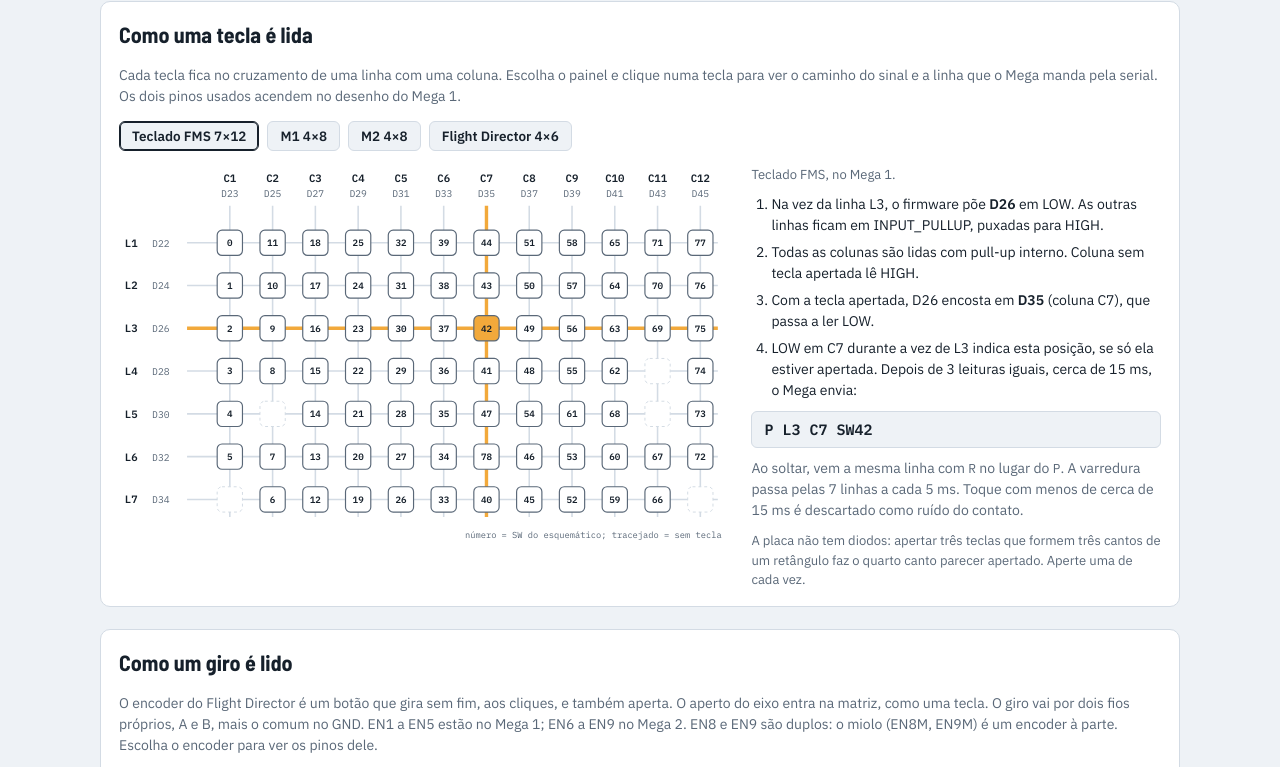
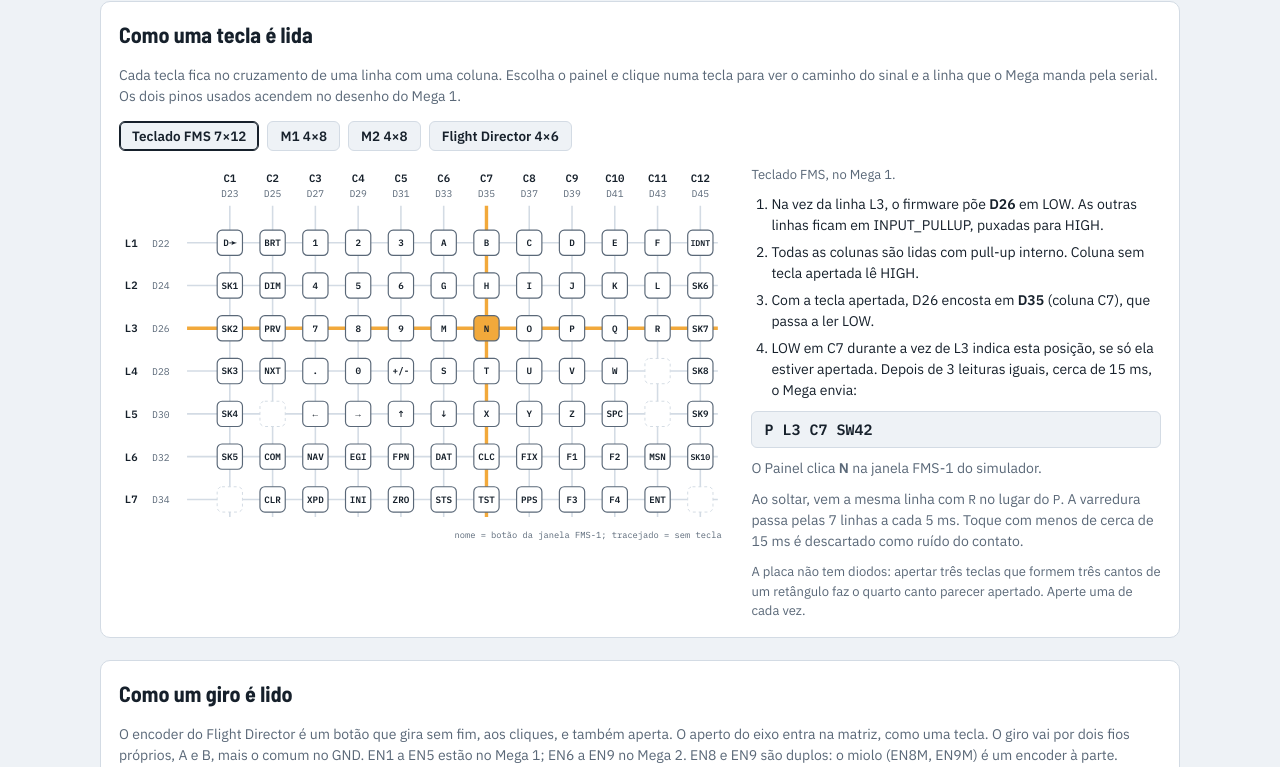
Before and after one commit to Ceugox/blackhawk-pinagem, a plain HTML site: page index.html in a window 1280 px wide. Shown: the part 1846-2613 px from the top of the page. Drawn offline with Linux system fonts and the light colour scheme.

Commit message:
Teclado FMS: nome do botao da FMS-1 em cada tecla
Cada posicao da matriz do FMS mostra o botao da janela FMS-1 que o
Painel clica (tabela de 23/11, ComandoFms.Teclas), com SW e posicao
no titulo e no passo a passo. O script confere que FMS1 e CHAVE_FMS
tem os vazios nas mesmas posicoes e 79 nomes sem repetir; 2 defeitos
plantados novos (23 no total).

Co-Authored-By: Claude Opus 5.5 <noreply@anthropic.com>

```diff
--- a/ci/check.js
+++ b/ci/check.js
@@ -79,6 +79,8 @@ const plantados = [
   ['["22","23"]', '["22","1"]', "D1 proibido no Mega 2", "giro do Mega 2 na serial do USB"],
   ['"EN9M-B","GND2"]', '"EN9M-B"]', "GND2 sem conector nem fio novo", "GND do Mega 2 fora da ficha"],
   ['"EN8M-A","EN8M-B",', '', "EN8M-A sem conector nem fio novo", "miolo do duplo fora da ficha"],
+  ['"W", null, "SK8"', '"W", "Z", "SK8"', "FMS L4 C11: nome e SW não batem", "botao do FMS-1 em posicao sem tecla"],
+  ['"G", "H", "I"', '"G", "G", "I"', "FMS-1 G repetido", "botao do FMS-1 repetido"],
   ['["ROW4","COL1"]', '["COL1"]', "ROW4 sem conector nem fio novo", "fio do Flight Director fora dos conectores"],
   ['["GND","ROW3"', '["ROW3"', "GND sem conector nem fio novo", "GND dos encoders fora dos conectores"],
 ];
--- a/index.html
+++ b/index.html
@@ -253,6 +253,17 @@ code { font-family: var(--font-mono); font-size: .92em; }
     [ 5,  7, 13, 20, 27, 34, 78, 46, 53, 60, 67, 72],
     [-1,  6, 12, 19, 26, 33, 40, 45, 52, 59, 66, -1]
   ];
+  // Botao da janela FMS-1 do simulador em cada posicao do teclado (ComandoFms.Teclas
+  // do Painel, 23/11/2026): a placa tem a mesma disposicao da janela. null = sem tecla.
+  var FMS1 = [
+    ["D➛", "BRT", "1", "2", "3", "A", "B", "C", "D", "E", "F", "IDNT"],
+    ["SK1", "DIM", "4", "5", "6", "G", "H", "I", "J", "K", "L", "SK6"],
+    ["SK2", "PRV", "7", "8", "9", "M", "N", "O", "P", "Q", "R", "SK7"],
+    ["SK3", "NXT", ".", "0", "+/-", "S", "T", "U", "V", "W", null, "SK8"],
+    ["SK4", null, "←", "→", "↑", "↓", "X", "Y", "Z", "SPC", null, "SK9"],
+    ["SK5", "COM", "NAV", "EGI", "FPN", "DAT", "CLC", "FIX", "F1", "F2", "MSN", "SK10"],
+    [null, "CLR", "XPD", "INI", "ZRO", "STS", "TST", "PPS", "F3", "F4", "ENT", null]
+  ];
   // Flight Director (CHAVE_FD do firmware): numero = SW, texto = eixo do encoder, -1 = sem tecla.
   var CHAVE_FD = [
     ["EN8", 36,    12,    -1,    45, 48],
@@ -262,7 +273,7 @@ code { font-family: var(--font-mono); font-size: .92em; }
   ];
   var BOARDS = [
     { id: "fms", title: "Teclado FMS", sub: "7 linhas × 12 colunas, 79 teclas", L: ["22","24","26","28","30","32","34"], C: ["23","25","27","29","31","33","35","37","39","41","43","45"],
-      note: "Tudo na barra dupla: linhas na coluna de dentro (pares), colunas na de fora (ímpares). São 19 fios.", chave: CHAVE_FMS },
+      note: "Tudo na barra dupla: linhas na coluna de dentro (pares), colunas na de fora (ímpares). São 19 fios. Cada tecla aperta o botão na mesma posição da janela FMS-1 do simulador (veja \"Como uma tecla é lida\", aba Teclado FMS).", chave: CHAVE_FMS },
     { id: "m1", title: "M1", sub: "placa de 32 botões, 4 × 8", L: ["2","3","4","5"], C: ["6","7","8","9","10","11","12","44"],
       note: "Linhas e C1 a C7 na barra de cima. A C8 vai no D44, na barra dupla, lado de dentro, na mesma fileira do D45 (C12 do FMS): confira o furo antes de espetar." },
     { id: "m2", title: "M2", sub: "placa de 32 botões, 4 × 8 (não é o Mega 2)", L: ["36","38","40","42"], C: ["46","47","48","49","50","51","52","53"],
@@ -550,6 +561,15 @@ code { font-family: var(--font-mono); font-size: .92em; }
   giros.forEach(function (gi) { precisa.push(gi.b.EN[gi.k] + "-A", gi.b.EN[gi.k] + "-B"); });
   precisa.forEach(function (s) { if (!ligados[s]) conflitos.push(s + " sem conector nem fio novo"); });
 
+  var nomesFms = {};
+  FMS1.forEach(function (linha, i) {
+    linha.forEach(function (n, j) {
+      if ((n == null) !== (CHAVE_FMS[i][j] === -1)) conflitos.push("FMS L" + (i + 1) + " C" + (j + 1) + ": nome e SW não batem");
+      if (n != null) { if (nomesFms[n]) conflitos.push("FMS-1 " + n + " repetido"); nomesFms[n] = true; }
+    });
+  });
+  if (Object.keys(nomesFms).length !== 79) conflitos.push("FMS-1 com " + Object.keys(nomesFms).length + " botões, esperado 79");
+
   if (conflitos.length) {
     var w = document.createElement("div");
     w.className = "warn";
@@ -663,7 +683,10 @@ code { font-family: var(--font-mono); font-size: .92em; }
           var eixo = typeof k === "string";
           var g = mxEl("g", { "class": "mx-btn", tabindex: 0, role: "button", "aria-label": (eixo ? "Eixo do encoder " + k : "Tecla") + " L" + (i + 1) + " C" + (j + 1) });
           var r = mxEl("rect", { x: x - 13, y: y - 13, width: 26, height: 26, rx: eixo ? 13 : 5, fill: "var(--surface)", stroke: "var(--muted)", "stroke-width": 1.2 }, g);
-          mxEl("text", { x: x, y: y + 3.5, "text-anchor": "middle", fill: "var(--fg)", "font-family": mono, "font-size": eixo ? 8.5 : 9.5, "font-weight": 600 }, g, k != null ? String(k) : "");
+          var nomeFms = id === "fms" ? FMS1[i][j] : null;  // no FMS, o nome do botao da janela FMS-1
+          var texto = nomeFms != null ? nomeFms : k != null ? String(k) : "";
+          mxEl("text", { x: x, y: y + 3.5, "text-anchor": "middle", fill: "var(--fg)", "font-family": mono, "font-size": eixo || texto.length > 3 ? 8.5 : 9.5, "font-weight": 600 }, g, texto);
+          if (nomeFms != null) mxEl("title", {}, g, nomeFms + " = SW" + k + ", L" + (i + 1) + " C" + (j + 1));
           botoesEl[i + "," + j] = r;
           g.addEventListener("click", function () { selecionar(i, j); });
           g.addEventListener("keydown", function (ev) {
@@ -674,6 +697,7 @@ code { font-family: var(--font-mono); font-size: .92em; }
     }
     mxEl("text", { x: w - 12, y: h - 4, "text-anchor": "end", fill: "var(--muted)", "font-family": mono, "font-size": 9 }, null,
       id === "fd" ? "número = SW; redondo = eixo de encoder; tracejado = sem tecla" :
+      id === "fms" ? "nome = botão da janela FMS-1; tracejado = sem tecla" :
       b.chave ? "número = SW do esquemático; tracejado = sem tecla" : "cada quadrado é um botão");
   }
 
@@ -706,6 +730,7 @@ code { font-family: var(--font-mono); font-size: .92em; }
       "<li>LOW em " + C + " durante a vez de " + L + " indica esta posição, se só ela estiver apertada. Depois de 3 leituras iguais, cerca de 15 ms, o Mega envia:</li>" +
       "</ol>" +
       "<pre>P " + pre + L + " " + C + fim + "</pre>" +
+      (b.id === "fms" && FMS1[i][j] != null ? "<p>O Painel clica <strong>" + FMS1[i][j] + "</strong> na janela FMS-1 do simulador.</p>" : "") +
       "<p>Ao soltar, vem a mesma linha com <code>R</code> no lugar do <code>P</code>. A varredura passa pelas " + b.L.length + " linhas a cada 5 ms. Toque com menos de cerca de 15 ms é descartado como ruído do contato.</p>" +
       "<p class=\"ghost\">A placa não tem diodos: apertar três teclas que formem três cantos de um retângulo faz o quarto canto parecer apertado. Aperte uma de cada vez.</p>";
   }
```
Also changed, not shown: 1 other file.
